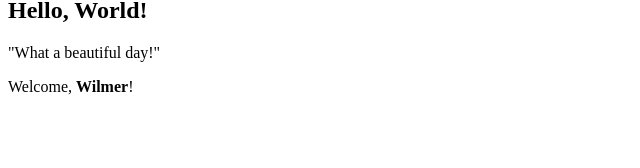
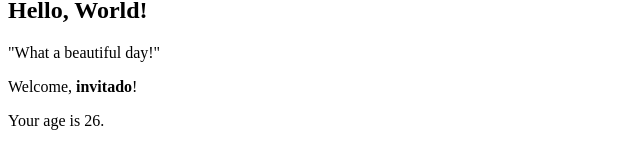
Before and after one commit to SalazarWilmer/EjerciciosDevelhope, a React (Vite) app in the folder REACT-WILMER/proyecto-vite/vite-project/: page / in a window 1280 px wide. Shown: the part 142-310 px from the top of the page, without its empty margins (0-640 px from the left). Built offline with nearby package versions, Linux system fonts and the light colour scheme.

Commit message:
Ejercicio Conditional Rendering 24

```diff
--- a/REACT-WILMER/proyecto-vite/vite-project/src/App.jsx
+++ b/REACT-WILMER/proyecto-vite/vite-project/src/App.jsx
@@ -2,13 +2,13 @@ import Hello from "./Ejercicios/Hello";
 import Message from "./Ejercicios/Message";
 import Welcome from "./Ejercicios/Welcome";
 function App() {
-
+  const name = 'Wilmer';
   return (
     <div className="App">
       <Hello />
       <Message />
       <Hello />
-      <Welcome name={<strong>Wilmer</strong>} />
+      <Welcome name={name} age={26}/>
     </div>
   );
 }
--- a/REACT-WILMER/proyecto-vite/vite-project/src/Ejercicios/Welcome.jsx
+++ b/REACT-WILMER/proyecto-vite/vite-project/src/Ejercicios/Welcome.jsx
@@ -3,10 +3,10 @@ import Age from "./Age";
 const Welcome = (props) => {
   const isAgeValid = props.age > 18 && props.age < 65;
   console.log(isAgeValid);
-
+  const isNameValid = props.name === 'John';
   return (
     <div>
-      <p>Welcome, {props.name || <strong>invitado</strong>}!</p>
+      <p>Welcome, {isNameValid ? <strong>{props.name}</strong> : <strong>invitado</strong>}!</p>
 
 
       {isAgeValid && <Age age={props.age} />}
```
